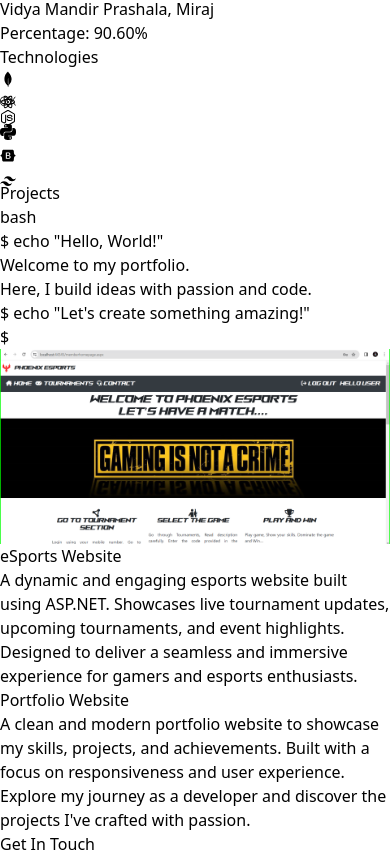
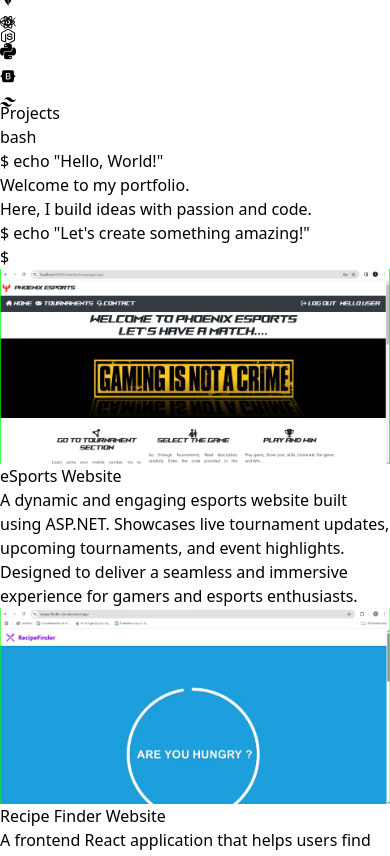
Before and after one commit to Ashu7171/react-portfolio, a React (Vite) app: page / in a window 390 px wide. Shown: the part 1120-1976 px from the top of the page. Built offline with nearby package versions, Linux system fonts and the light colour scheme.

Commit message:
mobile view responsive update

```diff
--- a/src/components/GetInTouch.jsx
+++ b/src/components/GetInTouch.jsx
@@ -1,6 +1,5 @@
 import React from 'react'
 import { motion } from 'framer-motion';
-
 
 const GetInTouch = () => {
   return (
--- a/src/components/Navbar.jsx
+++ b/src/components/Navbar.jsx
@@ -11,10 +11,12 @@ const Navbar = () => {
             <h1 className='text-3xl bg-gradient-to-r from-purple-600 via-red-500 to-yellow-400 inline-block text-transparent bg-clip-text'>AG</h1>
         </div>
         <div className='text-sky-400 m-6 flex items-center justify-center gap-10 text-2xl'>
-            <Linkedin />
-            <Github />
-            <Insta />
-            <X />
+            <div onClick={() => window.open('https://www.linkedin.com/in/ashutosh-gurav-183723244', '_blank')} >
+              <Linkedin />
+            </div>
+            <div onClick={() => window.open('https://github.com/Ashu7171', '_blank')}>
+              <Github />
+            </div>
         </div>
     </nav>
   )
--- a/src/components/ProjectCard2.jsx
+++ b/src/components/ProjectCard2.jsx
@@ -1,22 +1,32 @@
 import React from 'react';
+import recipe from '../assets/Images/recipe.png';
 
 const Card = () => {
   return (
     <div className="relative flex w-80 flex-col rounded-xl bg-white bg-clip-border text-gray-700 shadow-md">
-      <div className="relative mx-4 -mt-6 h-40 overflow-hidden rounded-xl bg-blue-gray-500 bg-clip-border text-white shadow-lg shadow-blue-gray-500/40 bg-gradient-to-r from-blue-500 to-blue-600">
-        <span className='text-center text-2xl flex'></span>
+      <div className="relative mx-4 -mt-6 h-40 overflow-hidden rounded-xl shadow-lg">
+        <img src={recipe} alt="Recipe Finder" className="object-cover w-full h-full" />
       </div>
       <div className="p-6">
-        <h5 className="mb-2 block font-sans text-xl font-semibold leading-snug tracking-normal text-blue-gray-900 antialiased">
-          Portfolio Website
+        <h5 className="mb-2 font-sans text-xl font-semibold leading-snug tracking-normal text-blue-gray-900">
+          Recipe Finder Website
         </h5>
-        <p className="block font-sans text-base font-light leading-relaxed text-inherit antialiased">
-        A clean and modern portfolio website to showcase my skills, projects, and achievements. Built with a focus on responsiveness and user experience.
-        Explore my journey as a developer and discover the projects I've crafted with passion.
+        <p className="font-sans text-base font-light leading-relaxed text-gray-700 mb-4">
+          A frontend React application that helps users find recipes by ingredients or nutrients using the Spoonacular API.
+          Built with React and styled using Tailwind CSS, it features a clean UI and real-time search functionality.
         </p>
+        <div className="flex gap-3">
+          <button
+            className="px-4 py-2 bg-purple-600 text-white rounded hover:bg-purple-700 transition"
+            onClick={() => window.open('https://recipe-finder-six-eta.vercel.app', '_blank')}
+          >
+            Live Demo
+          </button>
+
+        </div>
       </div>
     </div>
   );
-}
+};
 
 export default Card;
--- a/src/components/Projects.jsx
+++ b/src/components/Projects.jsx
@@ -1,42 +1,48 @@
-import React from 'react'
-import ProjectCard1 from './ProjectCard1'
-import ProjectCard2 from './ProjectCard2'
-import Code from './Code'
-import { motion } from 'framer-motion'
+import React from 'react';
+import ProjectCard1 from './ProjectCard1';
+import ProjectCard2 from './ProjectCard2';
+import Code from './Code';
+import { motion } from 'framer-motion';
 
 const Projects = () => {
   return (
     <div className="flex flex-col items-center mb-10">
       <motion.h2
-         whileInView={{opacity:1,y:0}}
-         initial={{opacity:0,y:100}}
-         transition={{duration:1}}
-        className="my-20 font-semibold text-neutral-300 text-center text-4xl">Projects</motion.h2>
-        <div className="flex flex-col md:flex-row gap-10 items-start w-full max-w-6xl">
-
+        whileInView={{ opacity: 1, y: 0 }}
+        initial={{ opacity: 0, y: 100 }}
+        transition={{ duration: 1 }}
+        className="my-20 font-semibold text-neutral-300 text-center text-4xl"
+      >
+        Projects
+      </motion.h2>
+      <div className="flex flex-col md:flex-row gap-6 items-center w-full max-w-6xl">
         {/* Left Side - Code Card */}
         <motion.div
-            whileInView={{opacity:1,x:0}}
-            initial={{opacity:0,x:-100}}
-            transition={{duration:1,delay:1}}
+          whileInView={{ opacity: 1, x: 0 }}
+          initial={{ opacity: 0, x: -100 }}
+          transition={{ duration: 1, delay: 1 }}
           className="flex justify-center mb-10 w-full max-w-3xl mx-auto">
           <div className="border-2 rounded-xl border-white w-full bg-black">
             <Code />
           </div>
         </motion.div>
 
-            {/* Right Side - Project Card */}
+        {/* Right Side - Project Cards */}
         <motion.div
-            whileInView={{opacity:1,x:0}}
-            initial={{opacity:0,x:100}}
-            transition={{duration:1,delay:1.5}}
-            className="flex flex-weap gap-5 mb-10 w-full max-w-3xl mx-auto">
+          whileInView={{ opacity: 1, x: 0 }}
+          initial={{ opacity: 0, x: 100 }}
+          transition={{ duration: 1, delay: 1.5 }}
+          className="flex flex-col md:flex-row gap-6 mb-10 w-full max-w-3xl mx-auto">
+          <div className="w-full mb-6 md:mb-0">
             <ProjectCard1 />
+          </div>
+          <div className="w-full mb-6 md:mb-0">
             <ProjectCard2 />
+          </div>
         </motion.div>
       </div>
     </div>
-  )
-}
+  );
+};
 
-export default Projects
+export default Projects;
```
Also changed, not shown: src/assets/Images/recipe.png (added). Lines whose indentation alone changed are shown as unchanged.
